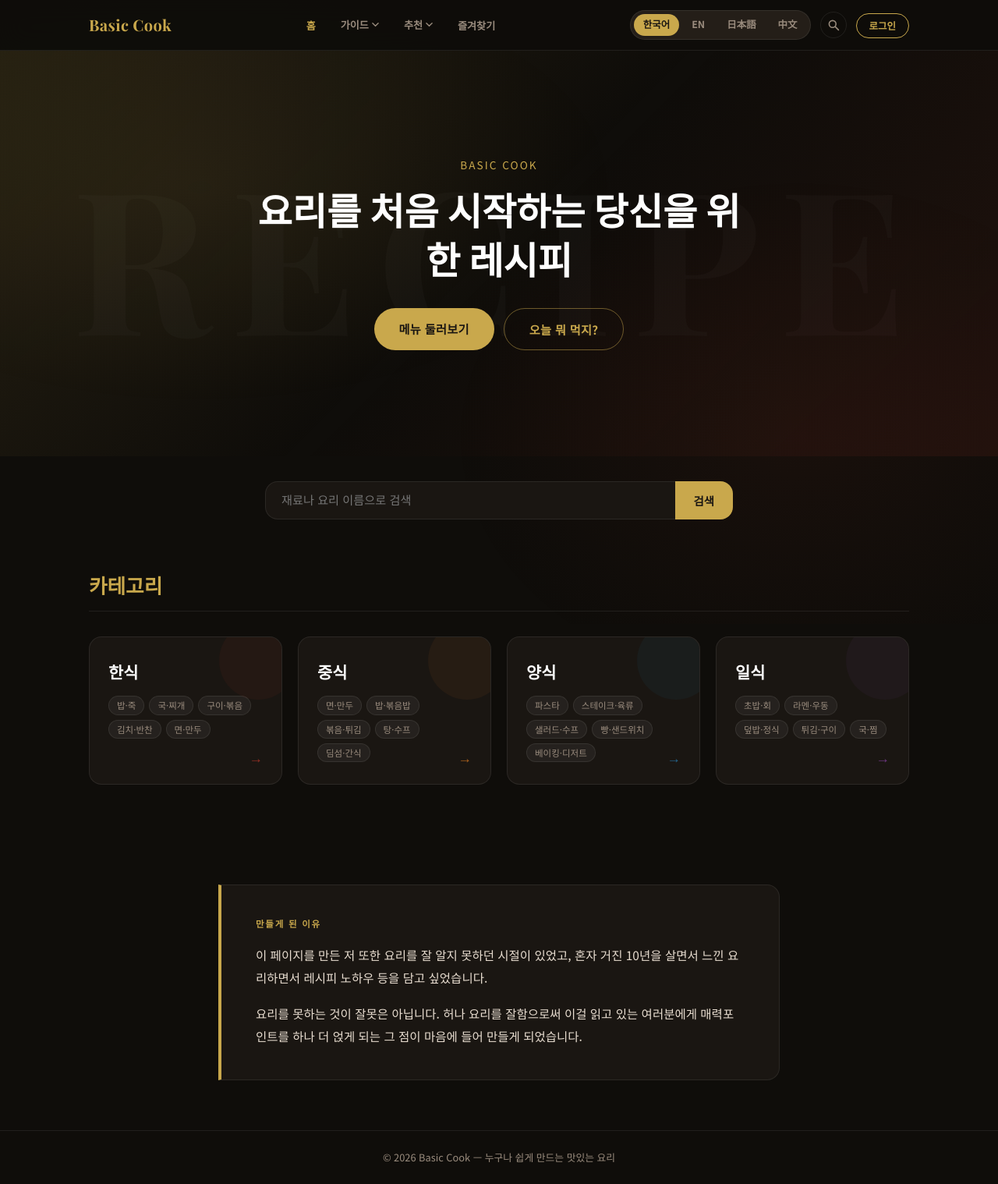
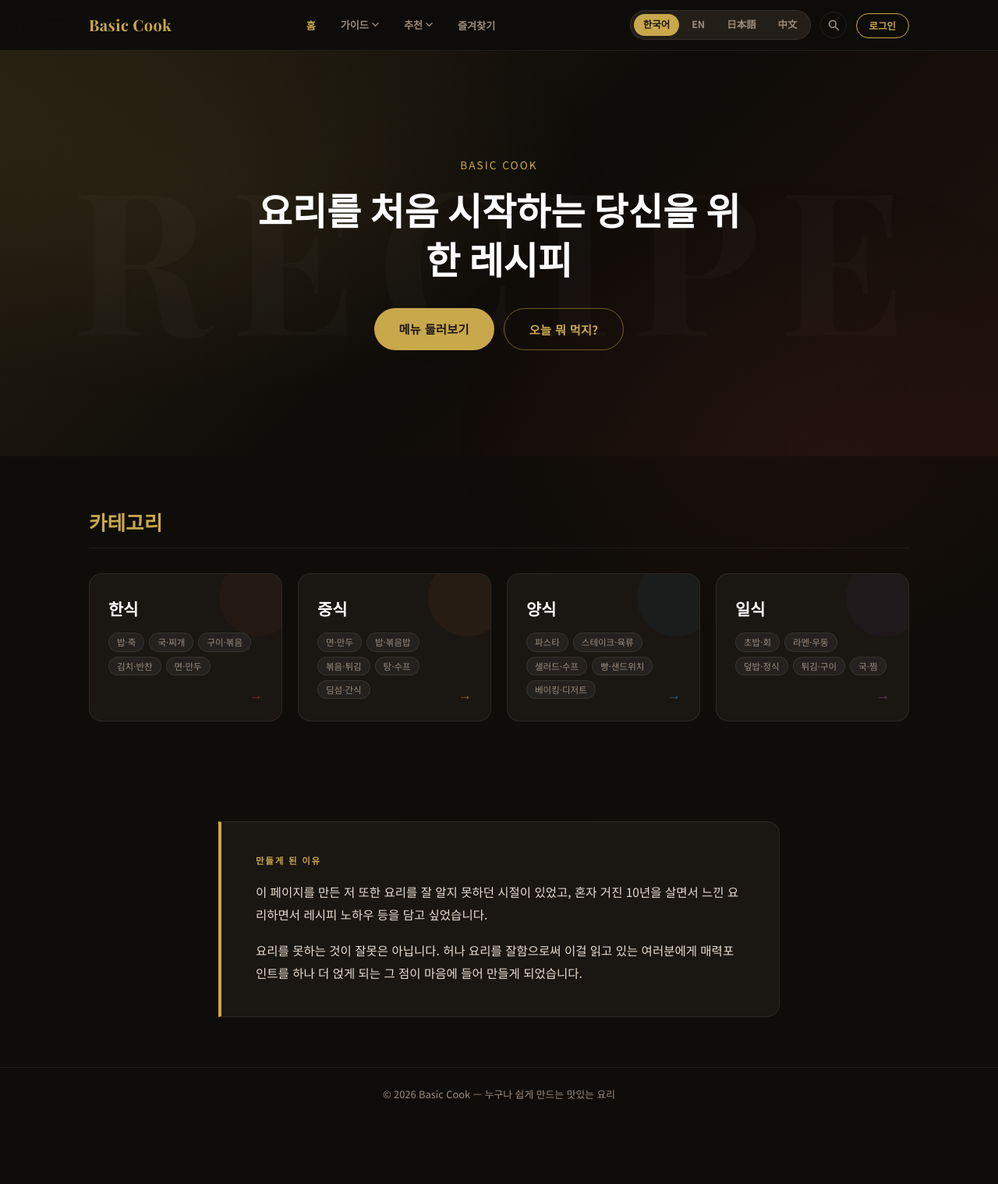
Before and after one commit to Crypto-BangBang/basic-cook, a Flask app: page / in a window 1280 px wide. Shown: the whole page at 78% size. After the commit the page ends 1409 px from the top, so only its background shows below. Run offline with Flask 3, Linux system fonts and the light colour scheme; some libraries are stand-ins or nearby versions.

Commit message:
Remove search bar from main page
Co-Authored-By: Claude Sonnet 4.6 <noreply@anthropic.com>

```diff
--- a/app.py
+++ b/app.py
@@ -87,12 +87,7 @@ def inject_globals():
 
 @app.route("/")
 def index():
-    lang = get_lang()
-    return render_template(
-        "index.html",
-        search_placeholder=SEARCH_PLACEHOLDER[lang],
-        search_btn=SEARCH_BTN[lang],
-    )
+    return render_template("index.html")
 
 
 @app.route("/category/<cat_id>")
--- a/templates/index.html
+++ b/templates/index.html
@@ -17,18 +17,6 @@
   <div class="hero-bg-text">RECIPE</div>
 </section>
 
-<section class="search-section">
-  <div class="container">
-    <form action="/search" method="get" class="search-form">
-      <input type="hidden" name="lang" value="{{ lang }}">
-      <div class="search-bar">
-        <input type="text" name="q" class="search-input"
-               placeholder="{{ search_placeholder }}">
-        <button type="submit" class="search-btn">{{ search_btn }}</button>
-      </div>
-    </form>
-  </div>
-</section>
 
 <section class="section" id="categories">
   <div class="container">
```
